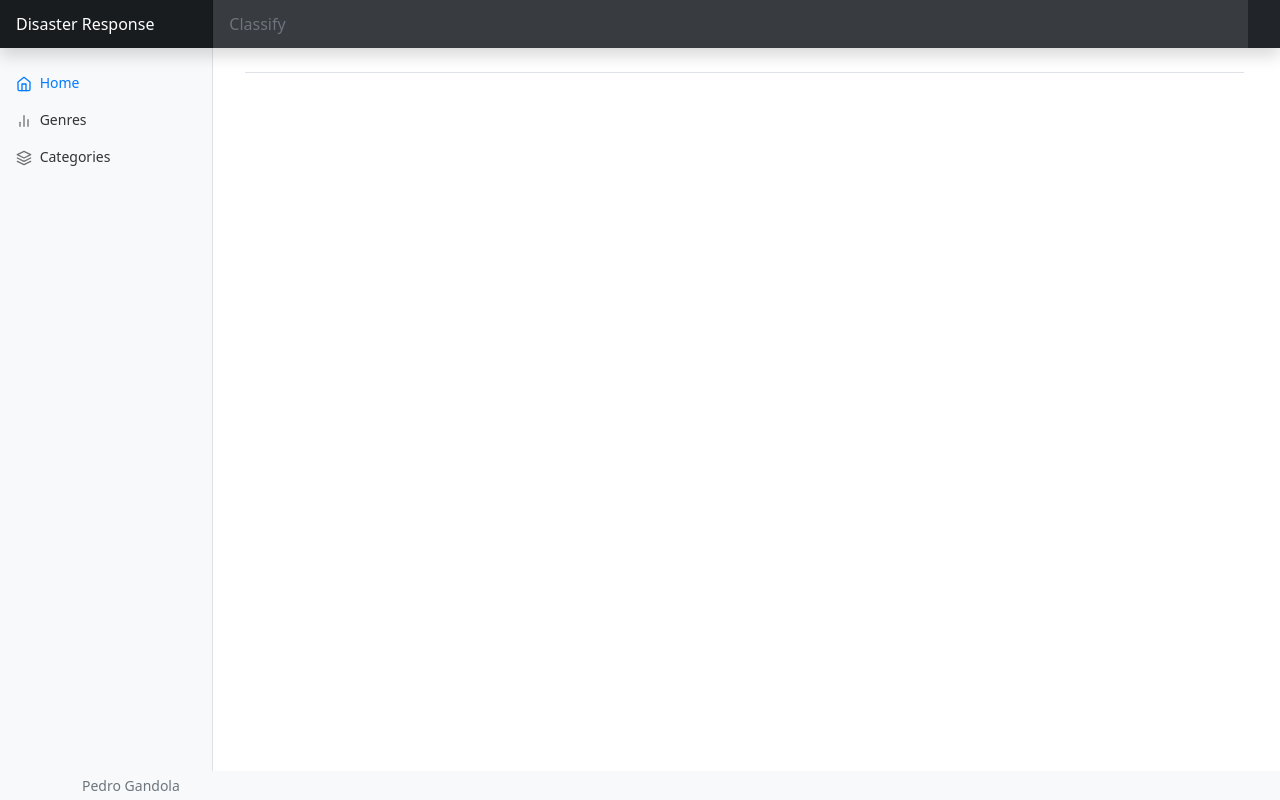
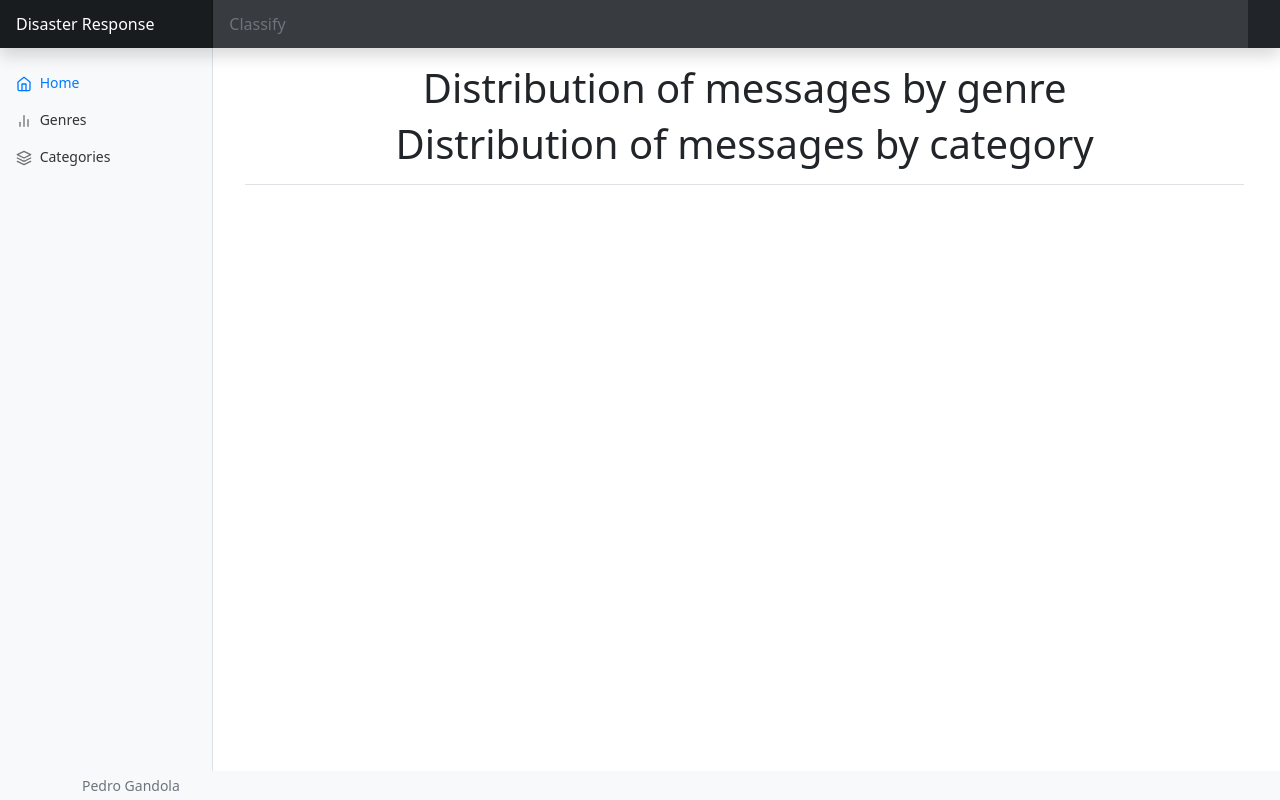
Before and after one commit to gandola/udacity-ds-program, a Flask app: page / in a window 1280 px wide. Run offline with Flask 2, Linux system fonts and the light colour scheme; data that the repository does not hold is empty; parts of the project's set-up code (start-up, migrations or seed data) failed here and were passed over; some libraries are stand-ins or nearby versions.

Commit message:
Add both charts to the homepage.

```diff
--- a/Project2/app/templates/base.html
+++ b/Project2/app/templates/base.html
@@ -32,6 +32,16 @@
         class="d-flex justify-content-between flex-wrap flex-md-nowrap align-items-center pt-3 pb-2 mb-3 border-bottom">
         <div class="container">
           {% block content %}
+          <div class="page-header">
+            <h1 class="text-center">Distribution of messages by genre</h1>
+            <div id="genres-counts"></div>
+          </div>
+          <script src="static/js/genres.js"></script>
+          <div class="page-header">
+            <h1 class="text-center">Distribution of messages by category</h1>
+            <div id="category-counts"></div>
+            <script src="static/js/categories.js"></script>
+          </div>
           {% endblock %}
         </div>
       </div>
@@ -39,4 +49,5 @@
   </div>
   {% include 'footer.html' %}
 </body>
+
 </html>
```
